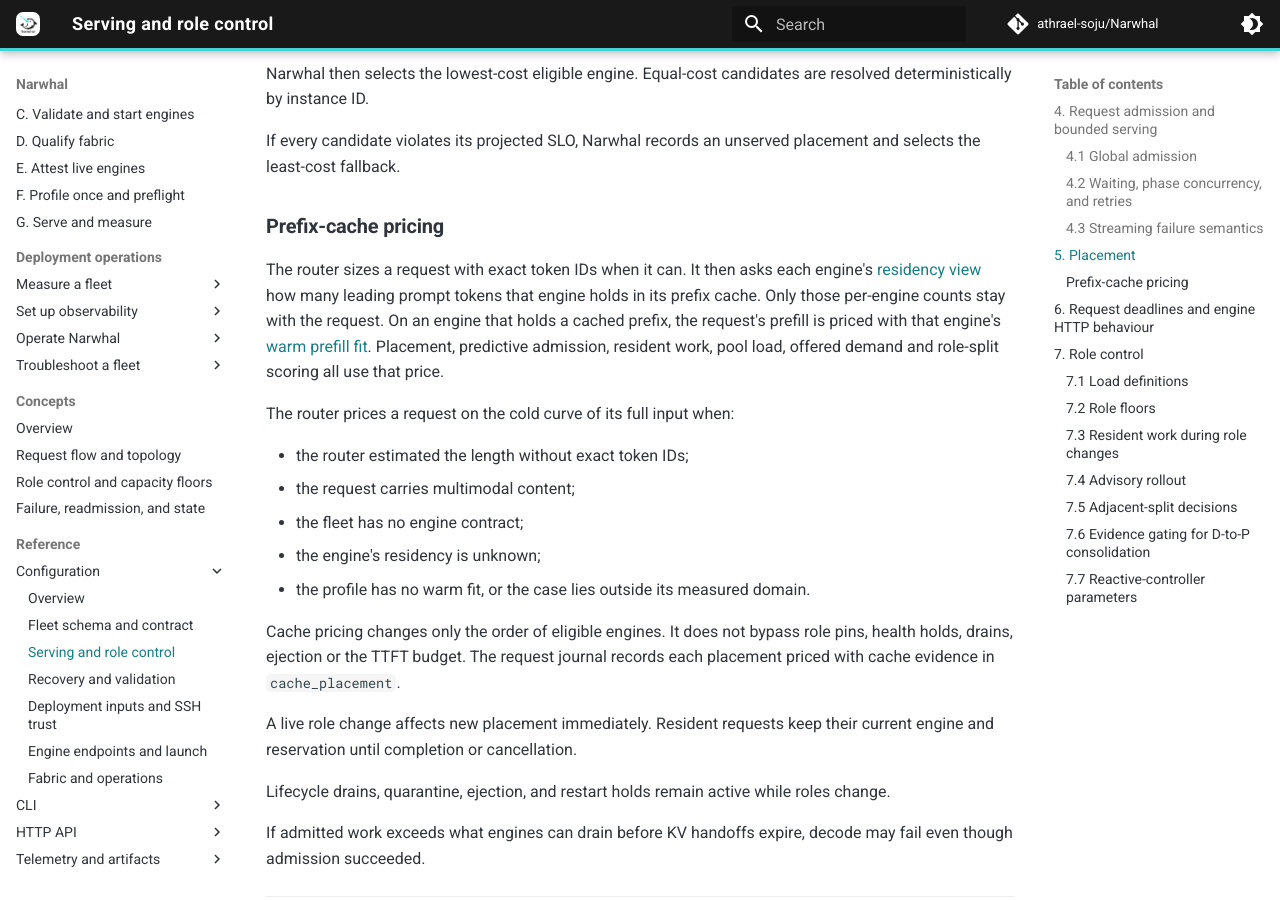
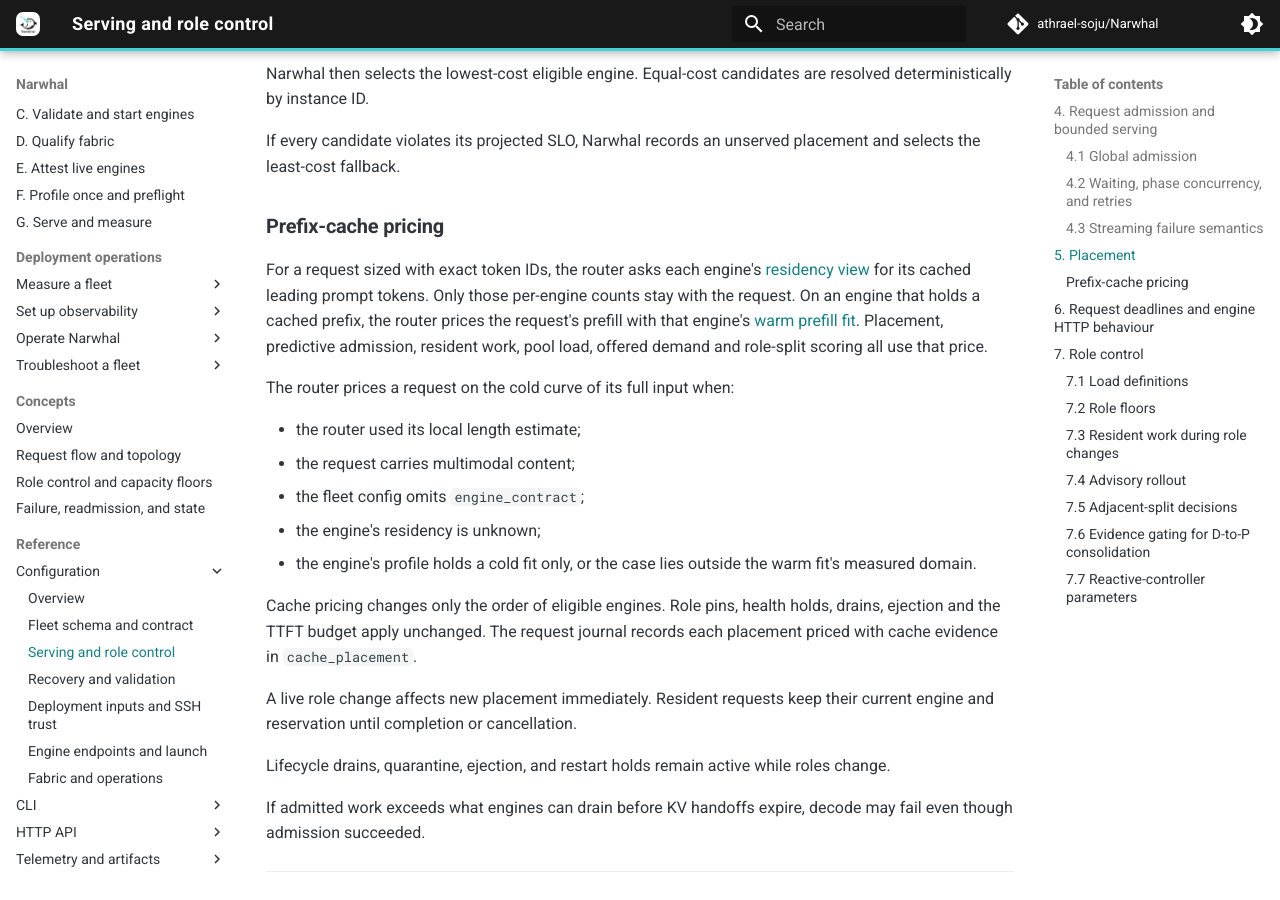
Before and after one commit to athrael-soju/Narwhal, an MkDocs documentation site: the page built from docs/configuration/02-Serving-and-Role-Control.md, in a window 1280 px wide and 900 px high, scrolled down 3945 px. Built offline with MkDocs 1.6.1 and Material for MkDocs 9.7.7, drawn with Linux system fonts in a browser that asks for light colours; comment, search, counter and statistics services are not loaded.

Commit message:
docs(serving): state cache pricing as positive facts

```diff
--- a/docs/configuration/02-Serving-and-Role-Control.md
+++ b/docs/configuration/02-Serving-and-Role-Control.md
@@ -110,17 +110,17 @@ If every candidate violates its projected SLO, Narwhal records an unserved place
 
 ### Prefix-cache pricing
 
-The router sizes a request with exact token IDs when it can. It then asks each engine's [residency view](../http-api/05-Live-State.md#residency) how many leading prompt tokens that engine holds in its prefix cache. Only those per-engine counts stay with the request. On an engine that holds a cached prefix, the request's prefill is priced with that engine's [warm prefill fit](../measure/01-Profile.md#warm-prefill-with-a-cached-prefix). Placement, predictive admission, resident work, pool load, offered demand and role-split scoring all use that price.
+For a request sized with exact token IDs, the router asks each engine's [residency view](../http-api/05-Live-State.md#residency) for its cached leading prompt tokens. Only those per-engine counts stay with the request. On an engine that holds a cached prefix, the router prices the request's prefill with that engine's [warm prefill fit](../measure/01-Profile.md#warm-prefill-with-a-cached-prefix). Placement, predictive admission, resident work, pool load, offered demand and role-split scoring all use that price.
 
 The router prices a request on the cold curve of its full input when:
 
-- the router estimated the length without exact token IDs;
+- the router used its local length estimate;
 - the request carries multimodal content;
-- the fleet has no engine contract;
+- the fleet config omits `engine_contract`;
 - the engine's residency is unknown;
-- the profile has no warm fit, or the case lies outside its measured domain.
+- the engine's profile holds a cold fit only, or the case lies outside the warm fit's measured domain.
 
-Cache pricing changes only the order of eligible engines. It does not bypass role pins, health holds, drains, ejection or the TTFT budget. The request journal records each placement priced with cache evidence in `cache_placement`.
+Cache pricing changes only the order of eligible engines. Role pins, health holds, drains, ejection and the TTFT budget apply unchanged. The request journal records each placement priced with cache evidence in `cache_placement`.
 
 A live role change affects new placement immediately. Resident requests keep their current engine and reservation until completion or cancellation.
 
```
Also changed, not shown: docs/telemetry/01-Journal.md (+2 -2 lines).
